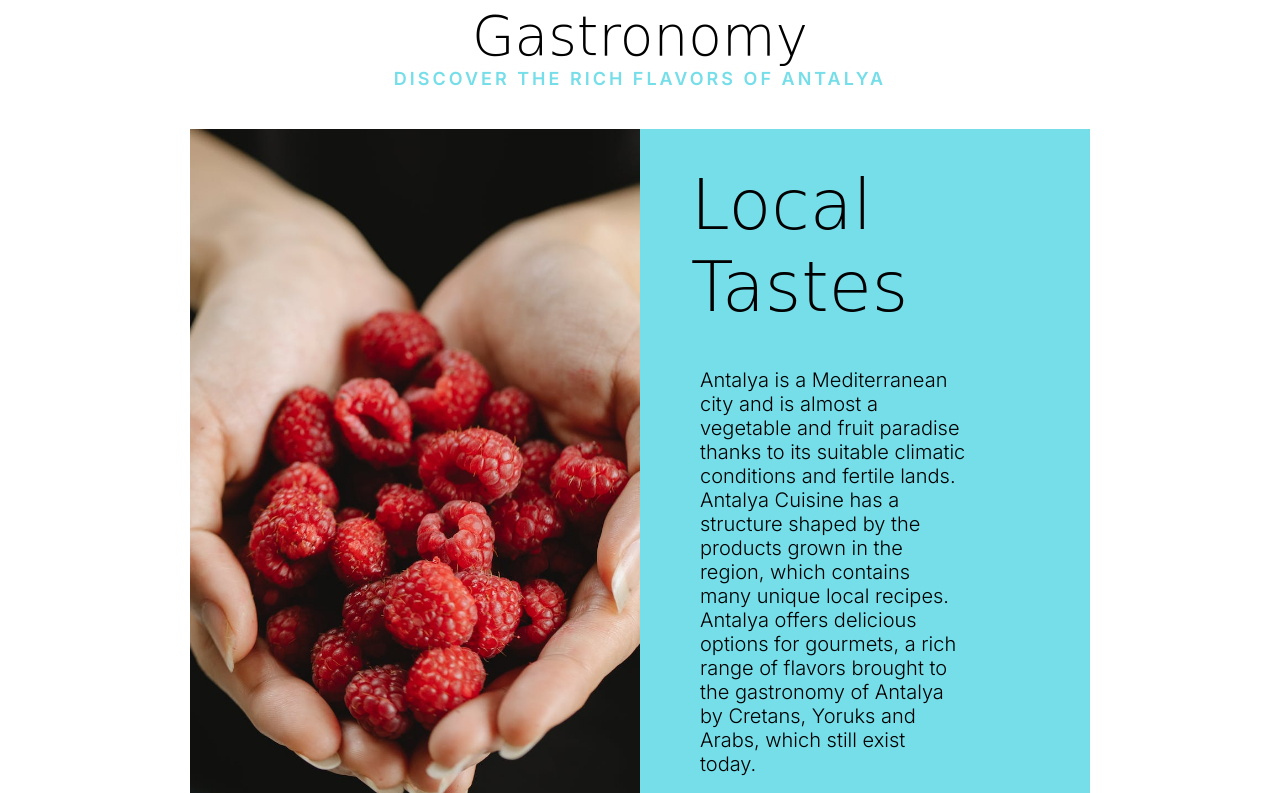
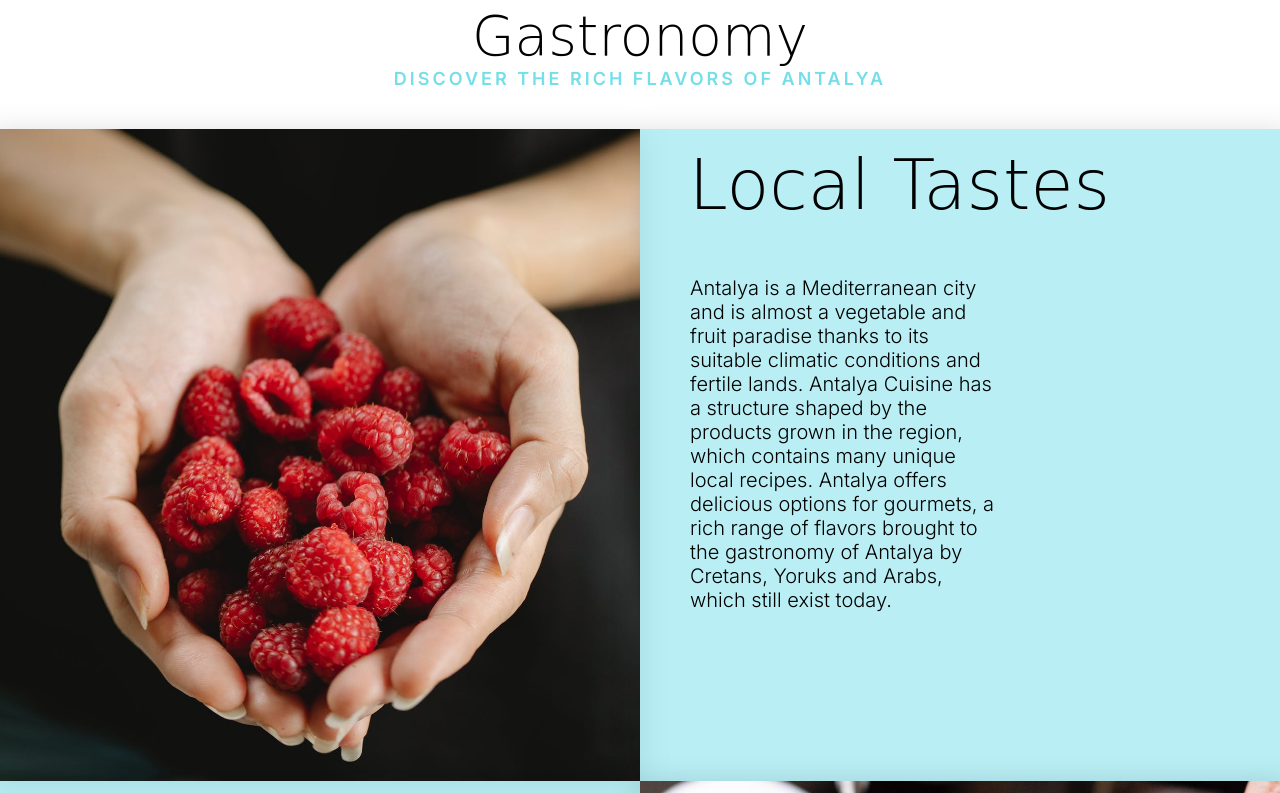
Before and after one commit to mkamburdev/UIB-Final-Project, a plain HTML site: page index.html in a window 1280 px wide. Shown: the part 3760-4553 px from the top of the page. Drawn offline with Linux system fonts and the light colour scheme; a web font is replaced by a local one.

Commit message:
Update styles.css

```diff
--- a/styles.css
+++ b/styles.css
@@ -498,8 +498,16 @@ li {
         .div3,
         .div6,
         .div7{
-            background-color: var(--secondary);
-            padding: 2rem;
+            background: rgba(117, 222, 233, 0.51);
+            box-shadow: 0 4px 30px rgba(0, 0, 0, 0.158);
+        }
+
+        .div1,
+        .div4,
+        .div5,
+        .div8{
+            background: rgba(117, 222, 233, 0.51);
+            box-shadow: 0 4px 30px rgba(0, 0, 0, 0.158);
         }
 }
 
@@ -972,7 +980,7 @@ li {
         "div3 div4"
         "div5 div6"
         "div7 div8";
-        grid-template-columns: 45rem 45rem;
+        grid-template-columns: 65rem 65rem;
         justify-content: center;
     }
 
@@ -981,8 +989,8 @@ li {
     }
 
     .parent p{
-        margin: 4rem;
-        width: 65%;
+        margin: 5rem;
+        width: 47%;
         font-size: 2rem;
     }
 }
```
